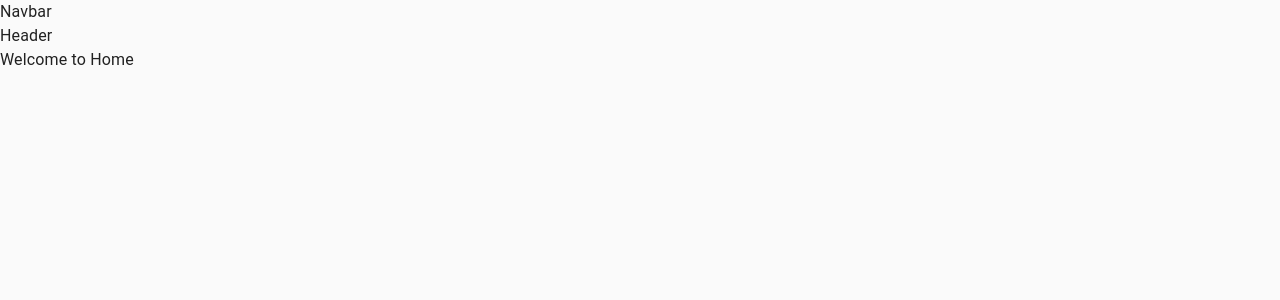
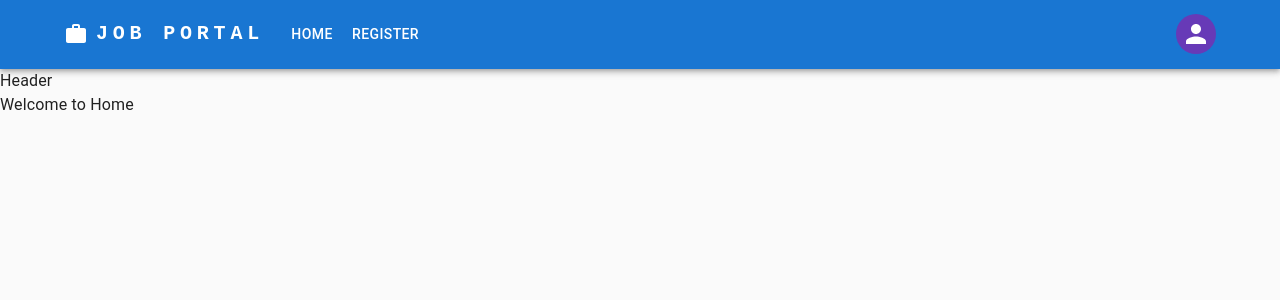
Before and after one commit to Rimzath/MERN-JOB-PORTAL, a React (Create React App) app in the folder frontend/: page / in a window 1280 px wide. Shown: the top 300 px of the page. Built offline with nearby package versions, Linux system fonts and the light colour scheme.

Commit message:
created navbar skeloton

```diff
--- a/frontend/package.json
+++ b/frontend/package.json
@@ -5,6 +5,7 @@
   "dependencies": {
     "@emotion/react": "^11.14.0",
     "@emotion/styled": "^11.14.0",
+    "@mui/icons-material": "^6.3.1",
     "@mui/material": "^6.3.1",
     "cra-template": "1.2.0",
     "react": "^18.3.1",
--- a/frontend/src/component/Navbar.js
+++ b/frontend/src/component/Navbar.js
@@ -1,6 +1,198 @@
-import React from "react";
+import * as React from "react";
+import AppBar from "@mui/material/AppBar";
+import Box from "@mui/material/Box";
+import Toolbar from "@mui/material/Toolbar";
+import IconButton from "@mui/material/IconButton";
+import Typography from "@mui/material/Typography";
+import Menu from "@mui/material/Menu";
+import MenuIcon from "@mui/icons-material/Menu";
+import Container from "@mui/material/Container";
+import Avatar from "@mui/material/Avatar";
+import Button from "@mui/material/Button";
+import Tooltip from "@mui/material/Tooltip";
+import MenuItem from "@mui/material/MenuItem";
+import WorkIcon from "@mui/icons-material/Work";
+import { Link } from "react-router-dom";
+import { useTheme } from "@mui/material/styles"; // Import Material-UI theme hook
+import { deepPurple } from "@mui/material/colors"; // Import color for Avatar
 
-export const Navbar = () => {
-  return <div>Navbar</div>;
+const Navbar = () => {
+  const theme = useTheme(); // Access Material-UI theme
+  const { palette } = theme; // Get palette for styling
+
+  const [anchorElNav, setAnchorElNav] = React.useState(null);
+  const [anchorElUser, setAnchorElUser] = React.useState(null);
+
+  const handleOpenNavMenu = (event) => {
+    setAnchorElNav(event.currentTarget);
+  };
+
+  const handleOpenUserMenu = (event) => {
+    setAnchorElUser(event.currentTarget);
+  };
+
+  const handleCloseNavMenu = () => {
+    setAnchorElNav(null);
+  };
+
+  const handleCloseUserMenu = () => {
+    setAnchorElUser(null);
+  };
+
+  return (
+    <AppBar position="static" sx={{ bgcolor: palette.primary.main }}>
+      <Container>
+        <Toolbar disableGutters>
+          <WorkIcon sx={{ display: { xs: "none", md: "flex" }, mr: 1 }} />
+          <Typography
+            variant="h6"
+            noWrap
+            component="a"
+            href="/"
+            sx={{
+              mr: 2,
+              display: { xs: "none", md: "flex" },
+              fontFamily: "monospace",
+              fontWeight: 700,
+              letterSpacing: ".3rem",
+              color: "inherit",
+              textDecoration: "none",
+            }}
+          >
+            JOB PORTAL
+          </Typography>
+
+          {/* Mobile Menu */}
+          <Box sx={{ flexGrow: 1, display: { xs: "flex", md: "none" } }}>
+            <IconButton
+              size="large"
+              aria-label="account of current user"
+              aria-controls="menu-appbar"
+              aria-haspopup="true"
+              onClick={handleOpenNavMenu}
+              color="inherit"
+            >
+              <MenuIcon />
+            </IconButton>
+            <Menu
+              id="menu-appbar"
+              anchorEl={anchorElNav}
+              anchorOrigin={{
+                vertical: "bottom",
+                horizontal: "left",
+              }}
+              keepMounted
+              transformOrigin={{
+                vertical: "top",
+                horizontal: "left",
+              }}
+              open={Boolean(anchorElNav)}
+              onClose={handleCloseNavMenu}
+              sx={{ display: { xs: "block", md: "none" } }}
+            >
+              {["Home", "Log In"].map((page) => (
+                <MenuItem key={page} onClick={handleCloseNavMenu}>
+                  <Typography textAlign="center">{page}</Typography>
+                </MenuItem>
+              ))}
+            </Menu>
+          </Box>
+
+          {/* Desktop Menu */}
+          <Box sx={{ flexGrow: 1, display: { xs: "none", md: "flex" } }}>
+            <Button
+              onClick={handleCloseNavMenu}
+              sx={{ my: 2, color: "white", display: "block" }}
+            >
+              <Link to="/" style={{ color: "white", textDecoration: "none" }}>
+                Home
+              </Link>
+            </Button>
+            <Button
+              onClick={handleCloseNavMenu}
+              sx={{ my: 2, color: "white", display: "block" }}
+            >
+              <Link
+                to="/register"
+                style={{ color: "white", textDecoration: "none" }}
+              >
+                Register
+              </Link>
+            </Button>
+          </Box>
+
+          {/* User Avatar */}
+          <Box sx={{ flexGrow: 0 }}>
+            <Tooltip title="Open settings">
+              <IconButton onClick={handleOpenUserMenu} sx={{ p: 0 }}>
+                <Avatar
+                  sx={{ bgcolor: deepPurple[500] }}
+                  alt="User Avatar"
+                  src=""
+                />
+              </IconButton>
+            </Tooltip>
+            <Menu
+              sx={{ mt: "45px" }}
+              id="menu-appbar"
+              anchorEl={anchorElUser}
+              anchorOrigin={{
+                vertical: "top",
+                horizontal: "right",
+              }}
+              keepMounted
+              transformOrigin={{
+                vertical: "top",
+                horizontal: "right",
+              }}
+              open={Boolean(anchorElUser)}
+              onClose={handleCloseUserMenu}
+            >
+              <MenuItem onClick={handleCloseUserMenu}>
+                <Typography textAlign="center">
+                  <Link
+                    style={{
+                      textDecoration: "none",
+                      color: palette.secondary.main,
+                    }}
+                    to="/admin/dashboard"
+                  >
+                    Admin Dashboard
+                  </Link>
+                </Typography>
+              </MenuItem>
+              <MenuItem onClick={handleCloseUserMenu}>
+                <Typography textAlign="center">
+                  <Link
+                    style={{
+                      textDecoration: "none",
+                      color: palette.secondary.main,
+                    }}
+                    to="/user/dashboard"
+                  >
+                    User Dashboard
+                  </Link>
+                </Typography>
+              </MenuItem>
+              <MenuItem onClick={handleCloseUserMenu}>
+                <Typography textAlign="center">
+                  <Link
+                    style={{
+                      textDecoration: "none",
+                      color: palette.secondary.main,
+                    }}
+                    to="/login"
+                  >
+                    Log In
+                  </Link>
+                </Typography>
+              </MenuItem>
+            </Menu>
+          </Box>
+        </Toolbar>
+      </Container>
+    </AppBar>
+  );
 };
+
 export default Navbar;
```
Also changed, not shown: 1 other file (tests, documents, lock files or other folders).
